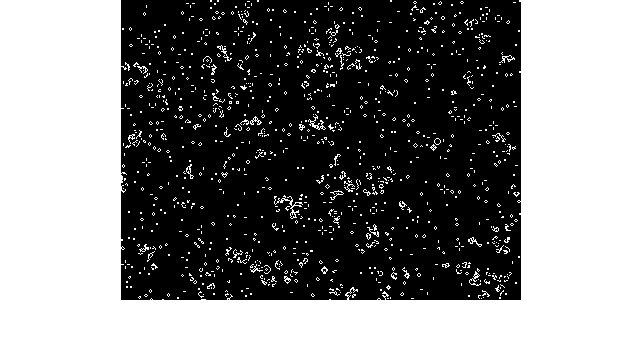
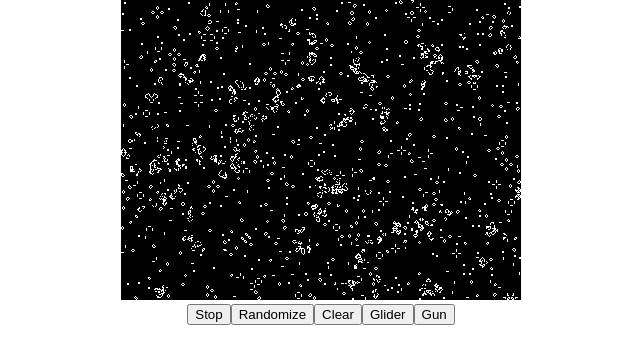
Before and after one commit to bloominstituteoftechnology/CS-Build-Week-1, a React (Create React App) app: page / in a window 1280 px wide. Shown: the top 364 px of the page, without its empty margins (319-959 px from the left). Built offline with nearby package versions, Linux system fonts and the light colour scheme.

Commit message:
completed extra credit

```diff
--- a/src/App.js
+++ b/src/App.js
@@ -2,38 +2,51 @@ import React, { Component } from 'react';
 import Life from './life';
 import './App.css';
 
-/**
- * Life canvas
- */
-
 class LifeCanvas extends Component {
-
-  /**
-   * Constructor
-   */
   constructor(props) {
     super(props);
+    this.state = {
+      proceed: true
+    }
+    this.startStop.bind(this);
+    this.randomize.bind(this);
+    this.clear.bind(this);
+    this.addGlider.bind(this);
+    this.addGun.bind(this);
   }
 
-  /**
-   * Component did mount
-   */
+  startStop() {
+    this.setState({ proceed: !this.state.proceed });
+  }
+
+  randomize() {
+    this.life.randomize();
+  }
+
+  clear() {
+    this.life.clear();
+  }
+
+  addGlider() {
+    this.life.addGlider();
+  }
+
+  addGun() {
+    this.life.addGun();
+  }
+
   componentDidMount() {
     let canvas = this.refs.canvas;
     let ctx = canvas.getContext('2d');
-    // !!! TODO
     ctx.clearRect(0, 0, this.props.width, this.props.height);
-    this.life = new Life(400, 400);
+    this.life = new Life(this.props.width, this.props.height);
     this.life.clear();
     this.life.randomize();
     requestAnimationFrame(this.animFrame.bind(this));
   }
 
-  /**
-   * Handle an animation frame
-   */
   animFrame() {
-    // !!! TODO
+    if (this.state.proceed) {
       let canvas = this.refs.canvas;
       let ctx = canvas.getContext('2d');
       let imageData = ctx.getImageData(0, 0, this.props.width, this.props.height);
@@ -49,48 +62,40 @@ class LifeCanvas extends Component {
       const cells = this.life.getCells();
       cells.forEach((row, y) => row.forEach((cell, x) => {
         cell ? drawPixel(x, y, 255, 255, 255) : drawPixel(x, y, 0, 0, 0);
-    }))
-    // Manipulate the data
+      }));
       ctx.putImageData(imageData, 0, 0);
       this.life.step();
+    }
     requestAnimationFrame(this.animFrame.bind(this));
-    // Convert data from life into a bitmap and show it on the canvas
-
   }
 
-  /**
-   * Render
-   */
-  render() {
-    return <canvas ref="canvas" width={this.props.width} height={this.props.height}/>
-  }
-}
-
-/**
- * Life holder component
- */
-class LifeApp extends Component {
-
-  /**
-   * Render
-   */
   render() {
     return (
       <div>
-        <LifeCanvas width={400} height={300} />
+        <canvas ref="canvas" width={this.props.width} height={this.props.height}/>
+        <div>
+          <button onClick={() => this.startStop()}>{this.state.proceed ? "Stop" : "Start"}</button>
+          <button onClick={() => this.randomize()}>Randomize</button>
+          <button onClick={() => this.clear()}>Clear</button>
+          <button onClick={() => this.addGlider()}>Glider</button>
+          <button onClick={() => this.addGun()}>Gun</button>
+        </div>
     </div>
     )
   }
 }
 
-/**
- * Outer App component
- */
+class LifeApp extends Component {
+  render() {
+    return (
+      <div>
+        <LifeCanvas width={400} height={300}/>
+      </div>
+    )
+  }
+}
+
 class App extends Component {
-
-  /**
-   * Render
-   */
   render() {
     return (
       <div className="App">
--- a/src/life.js
+++ b/src/life.js
@@ -1,10 +1,3 @@
-/**
- * Implemention of Conway's game of Life
- */
-
-/**
- * Make a 2D array helper function
- */
 function Array2D(width, height) {
   let a = new Array(height);
 
@@ -15,66 +8,79 @@ function Array2D(width, height) {
   return a.map(row => row.map(() => 0));
 }
 
-/**
- * Life class
- */
 class Life {
-
-  /**
-   * Constructor
-   */
   constructor(width, height) {
     this.width = width;
     this.height = height;
-
     this.currentBufferIndex = 0;
-
-    // Allocate the double buffer
     this.buffer = [
       Array2D(width, height),
       Array2D(width, height)
     ];
-
     this.clear();
   }
-
-  /**
-   * Return the current active buffer
-   *
-   * This should NOT be modified by the caller
-   */
   getCells() {
     return this.buffer[this.currentBufferIndex];
   }
-
-  /**
-   * Clear the life grid
-   */
   clear() {
     for (let y = 0; y < this.height; y++) {
       this.buffer[this.currentBufferIndex][y].fill(0);
     }
   }
-
-  /**
-   * Randomize the life grid
-   */
   randomize() {
-    this.buffer[this.currentBufferIndex] = this.buffer[this.currentBufferIndex].map(row => row.map(value => Math.random() < .8 ? 0 : 1));
+    this.buffer[this.currentBufferIndex] = this.buffer[this.currentBufferIndex].map(row => row.map(value => Math.random() < .85 ? 0 : 1));
   }
-
-  /**
-   * Run the simulation for a single step
-   */
+  addGlider() {
+    const startX = Math.round((this.width - 10) * Math.random()) + 5;
+    const startY = Math.round((this.height - 10) * Math.random()) + 5;
+    this.buffer[this.currentBufferIndex][startY - 2][startX] = 1;
+    this.buffer[this.currentBufferIndex][startY - 1][startX] = 1;
+    this.buffer[this.currentBufferIndex][startY - 1][startX - 2] = 1;
+    this.buffer[this.currentBufferIndex][startY][startX] = 1;
+    this.buffer[this.currentBufferIndex][startY][startX - 1] = 1;
+  }
+  addGun() {
+    const startX = Math.round((this.width - 40) * Math.random()) + 2;
+    const startY = Math.round((this.height - 15) * Math.random()) + 5;
+    this.buffer[this.currentBufferIndex][startY][startX] = 1;
+    this.buffer[this.currentBufferIndex][startY - 1][startX] = 1;
+    this.buffer[this.currentBufferIndex][startY][startX - 1] = 1;
+    this.buffer[this.currentBufferIndex][startY - 1][startX - 1] = 1;
+    this.buffer[this.currentBufferIndex][startY][startX + 9] = 1;
+    this.buffer[this.currentBufferIndex][startY - 1][startX + 9] = 1;
+    this.buffer[this.currentBufferIndex][startY + 1][startX + 9] = 1;
+    this.buffer[this.currentBufferIndex][startY - 2][startX + 10] = 1;
+    this.buffer[this.currentBufferIndex][startY + 2][startX + 10] = 1;
+    this.buffer[this.currentBufferIndex][startY - 3][startX + 11] = 1;
+    this.buffer[this.currentBufferIndex][startY + 3][startX + 11] = 1;
+    this.buffer[this.currentBufferIndex][startY - 3][startX + 12] = 1;
+    this.buffer[this.currentBufferIndex][startY + 3][startX + 12] = 1;
+    this.buffer[this.currentBufferIndex][startY][startX + 13] = 1;
+    this.buffer[this.currentBufferIndex][startY - 2][startX + 14] = 1;
+    this.buffer[this.currentBufferIndex][startY - 2][startX + 14] = 1;
+    this.buffer[this.currentBufferIndex][startY][startX + 15] = 1;
+    this.buffer[this.currentBufferIndex][startY - 1][startX + 15] = 1;
+    this.buffer[this.currentBufferIndex][startY + 1][startX + 15] = 1;
+    this.buffer[this.currentBufferIndex][startY][startX + 16] = 1;
+    this.buffer[this.currentBufferIndex][startY - 1][startX + 19] = 1;
+    this.buffer[this.currentBufferIndex][startY - 2][startX + 19] = 1;
+    this.buffer[this.currentBufferIndex][startY - 3][startX + 19] = 1;
+    this.buffer[this.currentBufferIndex][startY - 1][startX + 20] = 1;
+    this.buffer[this.currentBufferIndex][startY - 2][startX + 20] = 1;
+    this.buffer[this.currentBufferIndex][startY - 3][startX + 20] = 1;
+    this.buffer[this.currentBufferIndex][startY][startX + 21] = 1;
+    this.buffer[this.currentBufferIndex][startY - 4][startX + 21] = 1;
+    this.buffer[this.currentBufferIndex][startY][startX + 23] = 1;
+    this.buffer[this.currentBufferIndex][startY - 4][startX + 23] = 1;
+    this.buffer[this.currentBufferIndex][startY - 5][startX + 23] = 1;
+    this.buffer[this.currentBufferIndex][startY + 1][startX + 23] = 1;
+    this.buffer[this.currentBufferIndex][startY - 2][startX + 33] = 1;
+    this.buffer[this.currentBufferIndex][startY - 3][startX + 33] = 1;
+    this.buffer[this.currentBufferIndex][startY - 2][startX + 34] = 1;
+    this.buffer[this.currentBufferIndex][startY - 3][startX + 34] = 1;
+  }
   step() {
-    // Fill the offscreen buffer with the next life generation built
-    // from the current buffer.
-
-    /**
-     * Count the neighbors of a cell
-     */
     const countNeighbors = (x, y) => {
-      // !!! TODO
       let neighbors = 0;
       if (y > 0 && this.buffer[this.currentBufferIndex][y - 1][x]) neighbors++;
       if (y < this.height - 1 && this.buffer[this.currentBufferIndex][y + 1][x]) neighbors++;
@@ -86,23 +92,14 @@ class Life {
       if (x < this.width - 1 && y < this.height - 1 && this.buffer[this.currentBufferIndex][y + 1][x + 1]) neighbors++;
       return neighbors;
     }
-    // Loop through and decide if the next generation is alive or dead
-    // for each cell processed.
     const backBufferIndex = this.currentBufferIndex === 0 ? 1 : 0;
-
     this.buffer[backBufferIndex] = this.buffer[backBufferIndex].map((row, y) => row.map((val, x) => {
       const neighbors = countNeighbors(x, y);
       if (neighbors === 3) return 1;
       if (this.buffer[this.currentBufferIndex][y][x] && neighbors === 2) return 1;
       return 0;
-    }))
-
-    // !!! TODO
-
-    // Now the backBuffer is populated with the next generation life
-    // data. So we declare that to be the new current buffer.
+    }));
     this.currentBufferIndex = backBufferIndex;
-    // !!! TODO
   }
 }
 
```
Lines whose indentation alone changed are shown as unchanged.
